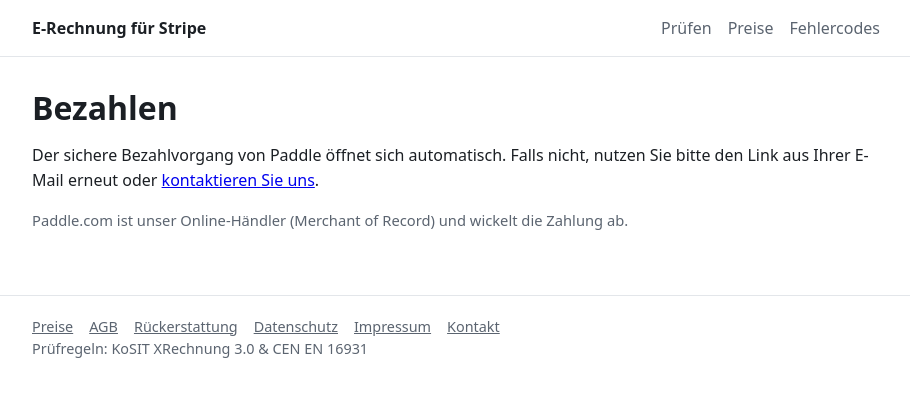
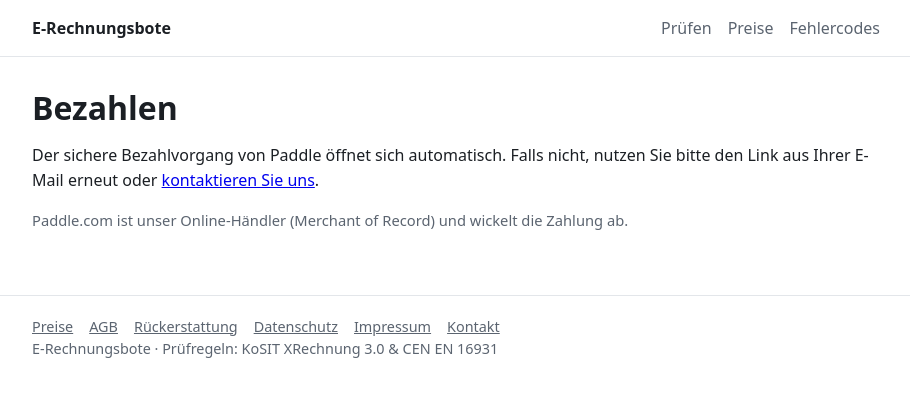
Before and after one commit to satishkodidela/AgentEarning, a Python web app: template src/einvoice_bridge/web/templates/pay.html in a window 1280 px wide. Shown: the top 397 px of the page, without its empty margins (184-1094 px from the left). Run offline with Jinja, Linux system fonts and the light colour scheme; the template is opened without the code that fills it, so the values that code supplies are empty; some libraries are stand-ins or nearby versions.

Commit message:
Rebrand to E-Rechnungsbote and default to erechnungsbote.de
- Site name, page titles, header and footer: E-Rechnungsbote
- Stripe App: name E-Rechnungsbote, id de.erechnungsbote.app, redirect
  URI https://erechnungsbote.de/stripe/oauth/callback
- Deployment: setup script and env template default to
  erechnungsbote.de (kontakt@, rechnung@)
- Docs: domain filled in for DNS records, webhooks and the lawyer e-mail

Co-Authored-By: Claude Opus 5.5 <noreply@anthropic.com>
Claude-Session: https://claude.ai/code/session_015mVju7osJJLTAPgPKsiYqo

```diff
--- a/src/einvoice_bridge/web/app.py
+++ b/src/einvoice_bridge/web/app.py
@@ -101,7 +101,7 @@ def create_app(
     legal_dir = Path(legal_dir or os.environ.get("EINVOICE_LEGAL_DIR", "legal"))
     contact_email = os.environ.get("EINVOICE_CONTACT_EMAIL", "")
 
-    app = FastAPI(title="E-Rechnung für Stripe", docs_url=None, redoc_url=None)
+    app = FastAPI(title="E-Rechnungsbote", docs_url=None, redoc_url=None)
     app.state.store = store
 
     def render(request: Request, template: str, status_code: int = 200, **context) -> HTMLResponse:
@@ -226,7 +226,8 @@ def create_app(
             msg.set_content(
                 "Hallo,\n\nbitte bestätigen Sie Ihre Anmeldung zur Warteliste:\n"
                 f"{base_url}/warteliste/bestaetigen/{token}\n\n"
-                "Wenn Sie sich nicht angemeldet haben, ignorieren Sie diese E-Mail einfach.\n"
+                "Wenn Sie sich nicht angemeldet haben, ignorieren Sie diese E-Mail einfach.\n\n"
+                "E-Rechnungsbote\n"
             )
             mailer.send(msg)
         return render(
--- a/src/einvoice_bridge/web/templates/account.html
+++ b/src/einvoice_bridge/web/templates/account.html
@@ -1,5 +1,5 @@
 {% extends "base.html" %}
-{% block title %}Ihr Konto – E-Rechnung für Stripe{% endblock %}
+{% block title %}Ihr Konto – E-Rechnungsbote{% endblock %}
 {% block content %}
 <h1>{{ account.profile.name if account.profile else "Ihr Konto" }}</h1>
 {% if notice == "eingerichtet" %}<div class="card"><strong>Eingerichtet.</strong> Ab jetzt wird jede neue Stripe-Rechnung automatisch umgewandelt. Ihre letzten Rechnungen werden gerade zur Kontrolle umgewandelt (ohne E-Mail-Versand); laden Sie die Seite in einer Minute neu.</div>
--- a/src/einvoice_bridge/web/templates/base.html
+++ b/src/einvoice_bridge/web/templates/base.html
@@ -3,7 +3,7 @@
 <head>
 <meta charset="utf-8">
 <meta name="viewport" content="width=device-width, initial-scale=1">
-<title>{% block title %}E-Rechnung für Stripe{% endblock %}</title>
+<title>{% block title %}E-Rechnungsbote – E-Rechnungen aus Stripe{% endblock %}</title>
 <meta name="description" content="{% block description %}E-Rechnungen (XRechnung, ZUGFeRD) automatisch aus Stripe erzeugen und kostenlos prüfen – nach den offiziellen KoSIT-Regeln.{% endblock %}">
 <style>
 :root { --ink:#1b1f24; --muted:#5b6470; --line:#e3e6ea; --bg:#ffffff; --soft:#f5f7f9; --accent:#1f5fbf; --ok:#17733a; --warn:#9a5b00; --err:#b3261e; }
@@ -57,8 +57,8 @@ ul.rules { columns:3 180px; padding-left:18px; }
 </style>
 </head>
 <body>
-<header><div class="wrap"><a href="/">E-Rechnung für Stripe</a><nav><a href="/#pruefen">Prüfen</a><a href="/preise">Preise</a><a href="/regeln">Fehlercodes</a>{% if stripe_app %}<a href="/konto">Konto</a>{% endif %}</nav></div></header>
+<header><div class="wrap"><a href="/">E-Rechnungsbote</a><nav><a href="/#pruefen">Prüfen</a><a href="/preise">Preise</a><a href="/regeln">Fehlercodes</a>{% if stripe_app %}<a href="/konto">Konto</a>{% endif %}</nav></div></header>
 <main><div class="wrap">{% block content %}{% endblock %}</div></main>
-<footer><div class="wrap"><a href="/preise">Preise</a><a href="/agb">AGB</a><a href="/rueckerstattung">Rückerstattung</a><a href="/datenschutz">Datenschutz</a><a href="/impressum">Impressum</a><a href="/kontakt">Kontakt</a><br>Prüfregeln: KoSIT XRechnung 3.0 &amp; CEN EN 16931</div></footer>
+<footer><div class="wrap"><a href="/preise">Preise</a><a href="/agb">AGB</a><a href="/rueckerstattung">Rückerstattung</a><a href="/datenschutz">Datenschutz</a><a href="/impressum">Impressum</a><a href="/kontakt">Kontakt</a><br>E-Rechnungsbote · Prüfregeln: KoSIT XRechnung 3.0 &amp; CEN EN 16931</div></footer>
 </body>
 </html>
--- a/src/einvoice_bridge/web/templates/onboarding.html
+++ b/src/einvoice_bridge/web/templates/onboarding.html
@@ -1,5 +1,5 @@
 {% extends "base.html" %}
-{% block title %}Einrichtung – E-Rechnung für Stripe{% endblock %}
+{% block title %}Einrichtung – E-Rechnungsbote{% endblock %}
 {% block content %}
 {% macro field(name, label, hint="", type="text", required=False, autocomplete="") -%}
   <label class="field{% if errors.get(name) %} has-error{% endif %}">
--- a/src/einvoice_bridge/web/templates/pay.html
+++ b/src/einvoice_bridge/web/templates/pay.html
@@ -1,5 +1,5 @@
 {% extends "base.html" %}
-{% block title %}Bezahlen – E-Rechnung für Stripe{% endblock %}
+{% block title %}Bezahlen – E-Rechnungsbote{% endblock %}
 {% block content %}
 <h1>Bezahlen</h1>
 <p>Der sichere Bezahlvorgang von Paddle öffnet sich automatisch. Falls nicht, nutzen Sie bitte den Link aus Ihrer E-Mail erneut oder <a href="/kontakt">kontaktieren Sie uns</a>.</p>
--- a/src/einvoice_bridge/web/templates/pricing.html
+++ b/src/einvoice_bridge/web/templates/pricing.html
@@ -1,5 +1,5 @@
 {% extends "base.html" %}
-{% block title %}Preise – E-Rechnung für Stripe{% endblock %}
+{% block title %}Preise – E-Rechnungsbote{% endblock %}
 {% block description %}Preise für die automatische Umwandlung von Stripe-Rechnungen in XRechnung und ZUGFeRD. Monatlich kündbar.{% endblock %}
 {% block content %}
 <h1>Preise</h1>
--- a/src/einvoice_bridge/web/templates/report.html
+++ b/src/einvoice_bridge/web/templates/report.html
@@ -1,5 +1,5 @@
 {% extends "base.html" %}
-{% block title %}Prüfergebnis – E-Rechnung für Stripe{% endblock %}
+{% block title %}Prüfergebnis – E-Rechnungsbote{% endblock %}
 {% block content %}
 <h1>Prüfergebnis</h1>
 <p class="muted">Datei: {{ filename }}</p>
--- a/src/einvoice_bridge/web/templates/subscription.html
+++ b/src/einvoice_bridge/web/templates/subscription.html
@@ -1,5 +1,5 @@
 {% extends "base.html" %}
-{% block title %}Tarif – E-Rechnung für Stripe{% endblock %}
+{% block title %}Tarif – E-Rechnungsbote{% endblock %}
 {% block content %}
 <p class="muted"><a href="/konto">Konto</a> › Tarif</p>
 <h1>Tarif und Abrechnung</h1>
--- a/stripe-app/stripe-app.json
+++ b/stripe-app/stripe-app.json
@@ -1,12 +1,12 @@
 {
-  "id": "de.example.erechnung",
+  "id": "de.erechnungsbote.app",
   "version": "0.1.0",
-  "name": "E-Rechnung: XRechnung & ZUGFeRD",
+  "name": "E-Rechnungsbote",
   "icon": "./icon.png",
   "distribution_type": "public",
   "stripe_api_access_type": "oauth",
   "allowed_redirect_uris": [
-    "https://example.de/stripe/oauth/callback"
+    "https://erechnungsbote.de/stripe/oauth/callback"
   ],
   "permissions": [
     {
```
Also changed, not shown: docs/go-to-market.md (+1 -1 lines), docs/launch-setup.md (+7 -7 lines), README.md, stripe-app/README.md, 3 other files.
